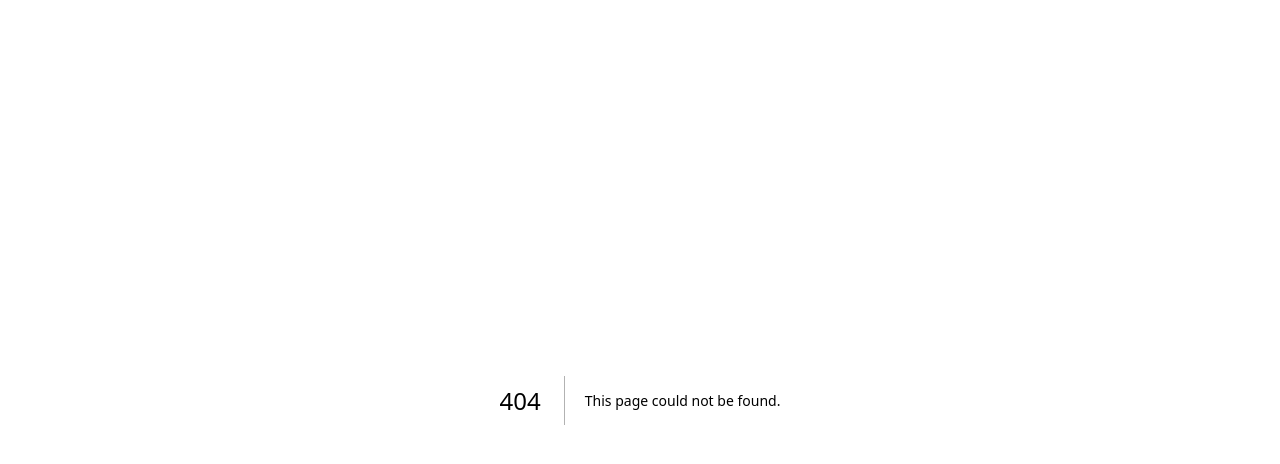
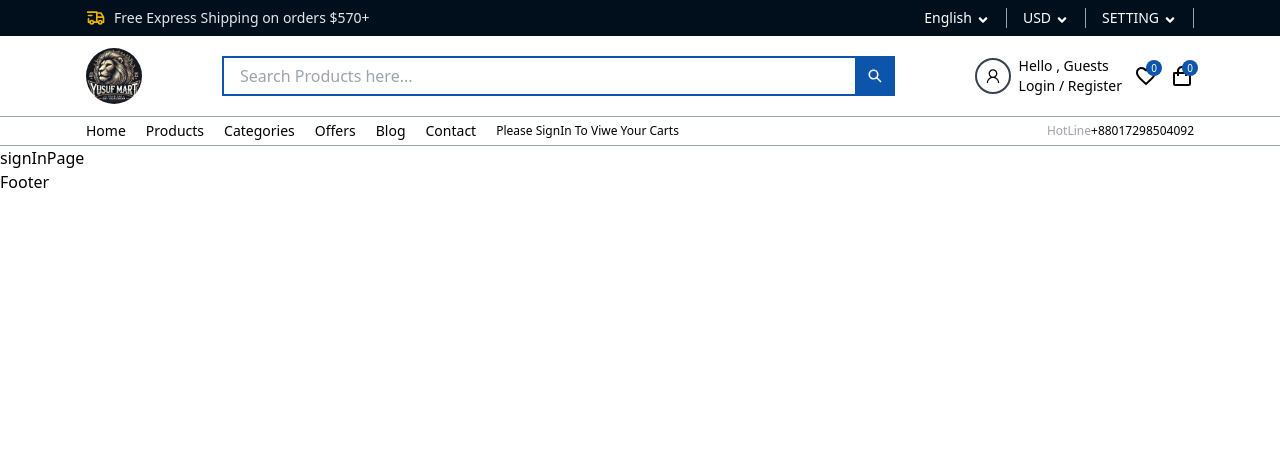
Before and after one commit to mashyusuf/Yusuf-Shop, a Next.js app: page /signin in a window 1280 px wide. Before the commit this address had no page. Shown: the top 464 px of the page. Built offline with nearby package versions, Linux system fonts and the light colour scheme.

Commit message:
Your commit message

```diff
--- a/package.json
+++ b/package.json
@@ -9,6 +9,7 @@
     "lint": "next lint"
   },
   "dependencies": {
+    "@headlessui/react": "^2.2.0",
     "next": "15.0.2",
     "react": "19.0.0-rc-02c0e824-20241028",
     "react-dom": "19.0.0-rc-02c0e824-20241028",
--- a/src/app/layout.tsx
+++ b/src/app/layout.tsx
@@ -1,6 +1,8 @@
 import type { Metadata } from "next";
 import localFont from "next/font/local";
 import "./globals.css";
+import Header from "@/components/header/Header";
+import Footer from "@/components/Footer/Footer";
 
 const geistSans = localFont({
   src: "./fonts/GeistVF.woff",
@@ -28,7 +30,9 @@ export default function RootLayout({
       <body
         className={`${geistSans.variable} ${geistMono.variable} antialiased`}
       >
+        <Header />
         {children}
+        <Footer />
       </body>
     </html>
   );
--- a/src/app/page.tsx
+++ b/src/app/page.tsx
@@ -1,11 +1,11 @@
 
-import Header from '@/components/header/Header'
+
 import React from 'react'
 
 function page() {
   return (
     <div>
-      <Header />
+      This Is Home Guys------
     </div>
   )
 }
--- /dev/null
+++ b/src/app/signin/page.tsx
@@ -0,0 +1,9 @@
+import React from 'react'
+
+function signInPage() {
+  return (
+    <div>signInPage</div>
+  )
+}
+
+export default signInPage
--- /dev/null
+++ b/src/components/Footer/Footer.tsx
@@ -0,0 +1,9 @@
+import React from 'react'
+
+function Footer() {
+  return (
+    <div>Footer</div>
+  )
+}
+
+export default Footer
--- /dev/null
+++ b/src/components/header/BottomHeader.tsx
@@ -0,0 +1,23 @@
+import React from 'react'
+import Container from './Container'
+import { navigation } from '@/constants'
+import Link from 'next/link'
+
+function BottomHeader() {
+  return (
+    <div className='border-b border-b-gray-400'>
+      <Container className='flex items-center justify-between py-1'>
+        <div className='text-xs md:text-sm font-medium flex items-center gap-2 md:gap-5'>
+        {
+          navigation?.map((item) => (
+            <Link className='hover:text-themeColor duration-200' href={item?.href} key={item?.title}>{item?.title}</Link>
+          ))}
+          <Link className='text-xs hover:text-themeColor duration-200' href={'signin'}>Please SignIn To Viwe Your Carts</Link>
+        </div>
+        <p className='hidden md:inline-flex text-xs text-gray-400 font-medium'>HotLine <span className='text-black'>+88017298504092</span></p>
+      </Container>
+    </div>
+  )
+}
+
+export default BottomHeader
--- a/src/components/header/Header.tsx
+++ b/src/components/header/Header.tsx
@@ -1,13 +1,14 @@
 import React from 'react'
 import TopHeader from './TopHeader'
 import MiddleHeader from './MiddleHeader'
+import BottomHeader from './BottomHeader'
 
 function Header() {
   return (
     <div>
         <TopHeader />
         <MiddleHeader />
-        <p>Bottom  Header</p>
+        <BottomHeader />
     </div>
   )
 }
--- /dev/null
+++ b/src/components/header/HeaderIcons.tsx
@@ -0,0 +1,21 @@
+import Link from 'next/link'
+import React from 'react'
+import { BiShoppingBag } from 'react-icons/bi'
+import {  MdFavoriteBorder } from 'react-icons/md'
+
+function HeaderIcons() {
+  return (
+    <>
+    <Link href={'/favorite'} className='text-2xl relative'>
+    <MdFavoriteBorder />
+    <span className='absolute -top-1 -right-1 text-[10px] font-medium w-4 h-4 bg-themeColor text-white rounded-full flex items-center justify-center'>0</span>
+    </Link>
+    <Link href={'/cart'} className='text-2xl relative'>
+    <BiShoppingBag />
+    <span className='absolute -top-1 -right-1 text-[10px] font-medium w-4 h-4 bg-themeColor text-white rounded-full flex items-center justify-center'>0</span>
+    </Link>
+    </>
+  )
+}
+
+export default HeaderIcons
--- a/src/components/header/MiddleHeader.tsx
+++ b/src/components/header/MiddleHeader.tsx
@@ -3,14 +3,30 @@ import React from 'react'
 import Container from '@/components/header/Container';
 import { logo } from '@/app/assets/banner';
 import SearchInput from "./SearchInput";
+import Link from "next/link";
+import { LiaUser } from "react-icons/lia";
+import HeaderIcons from "./HeaderIcons";
+import NavMenu from "./NavMenu";
 
 function MiddleHeader() {
   return (
     <div className='border-b-[1px] border-b-gray-400'>
         <Container className='py-3 flex items-center gap-4 md;gap-6 lg:gap-20 justify-between'>
-           <Image src={logo} alt="logo" className="w-14 rounded-full" />
+           <Link href={'/'}><Image src={logo} alt="logo" className="w-14 rounded-full" /></Link>
            <SearchInput />
-           <div>NavigationBar</div>
+           <div className="hidden md:inline-flex items-center gap-3">
+            <Link href={'/signin'} className="flex items-center gap-2 text-sm">
+            <div className="border-2 border-gray-700 p-1.5 rounded-full text-xl">
+              <LiaUser/>
+            </div>
+            <div>
+              <p className="text-sm">Hello , Guests</p>
+              <p className="font-medium">Login / Register</p>
+            </div>
+            </Link>
+            <HeaderIcons />
+           </div>
+           <NavMenu />
         </Container>
     </div>
   )
--- /dev/null
+++ b/src/components/header/NavMenu.tsx
@@ -0,0 +1,65 @@
+'use client'
+import React, { useState, Fragment } from 'react'
+import { RiMenu3Fill } from 'react-icons/ri'
+import { Dialog, Transition } from '@headlessui/react'
+
+function NavMenu() {
+  let [isOpen, setIsOpen] = useState(false)
+
+  const toggleMenu = () => {
+    setIsOpen(true)
+  }
+
+  function closeModal() {
+    setIsOpen(false)
+  }
+
+  return (
+    <>
+      <div onClick={toggleMenu} className='text-2xl md:hidden text-gray-500 hover:text-blue-500 duration-200 cursor-pointer'>
+        <RiMenu3Fill />
+      </div>
+      <Transition appear show={isOpen} as={Fragment}>
+        <Dialog as="div" className="relative z-10" onClose={closeModal}>
+          <Transition.Child
+            as={Fragment}
+            enter="ease-out duration-300"
+            enterFrom="opacity-0"
+            enterTo="opacity-100"
+            leave="ease-in duration-200"
+            leaveFrom="opacity-100"
+            leaveTo="opacity-0"
+          >
+            <div className="fixed inset-0 bg-black/50" />
+          </Transition.Child>
+
+          <div className="fixed inset-0 overflow-y-auto">
+            <div className="flex min-h-full items-center justify-center p-4 text-center">
+              <Transition.Child
+                as={Fragment}
+                enter="ease-out duration-300"
+                enterFrom="opacity-0 scale-95"
+                enterTo="opacity-100 scale-100"
+                leave="ease-in duration-200"
+                leaveFrom="opacity-100 scale-100"
+                leaveTo="opacity-0 scale-95"
+              >
+                <Dialog.Panel className="w-[94%] space-y-4  p-6 border border-lightText rounded-md absolute top-10 m-5 bg-black">
+                  <Dialog.Title
+                    as="h3"
+                    className="text-xl font-bold leading-6 text-white"
+                  >
+                    Navigation Menu
+                  </Dialog.Title>
+
+                </Dialog.Panel>
+              </Transition.Child>
+            </div>
+          </div>
+        </Dialog>
+      </Transition>
+    </>
+  )
+}
+
+export default NavMenu
--- /dev/null
+++ b/src/constants/index.ts
@@ -0,0 +1,20 @@
+export const navigation = [
+  {
+    title: "Home", href: "/"
+  },
+  {
+    title: "Products", href: "/products"
+  },
+  {
+    title: "Categories", href: "/categories"
+  },
+  {
+    title: "Offers", href: "/offers"
+  },
+  {
+    title: "Blog", href: "/blog"
+  },
+  {
+    title: "Contact", href: "/contact"
+  },
+];
```
Also changed, not shown: 1 other file (tests, documents, lock files or other folders).
